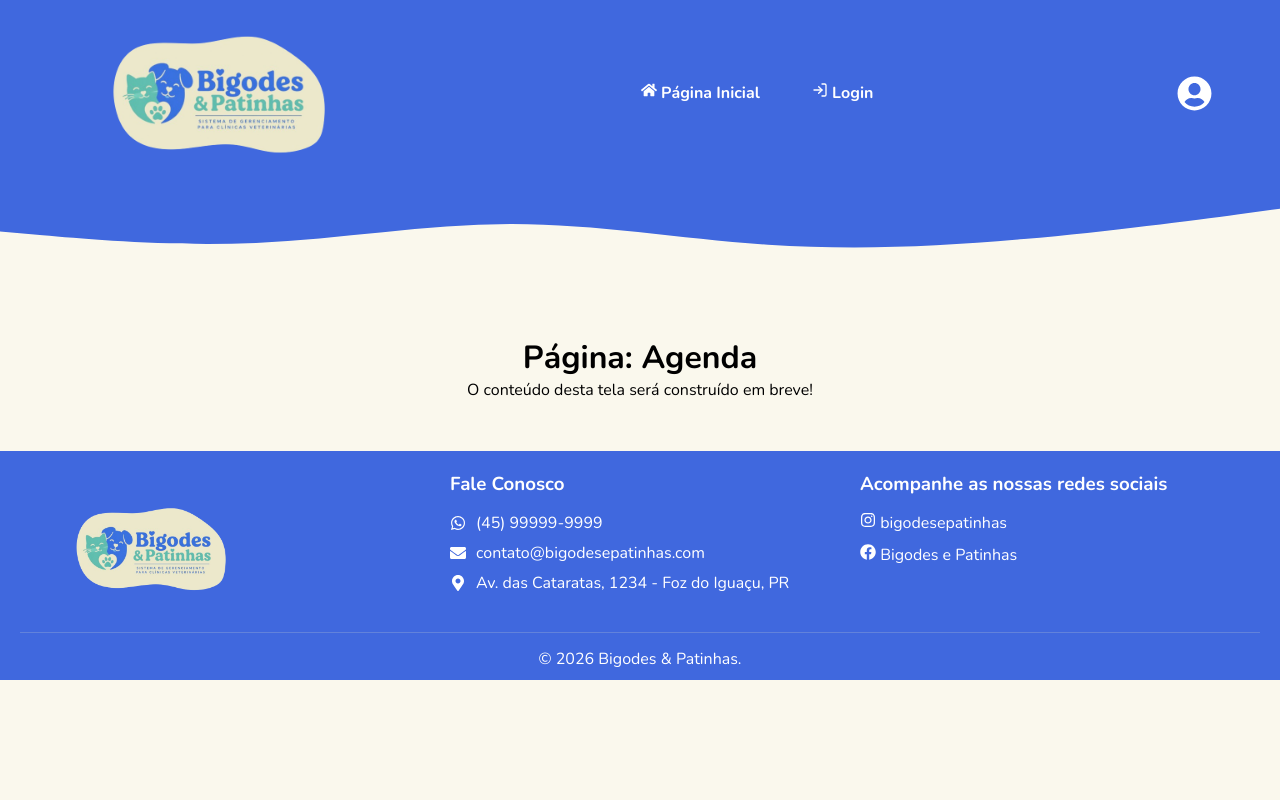
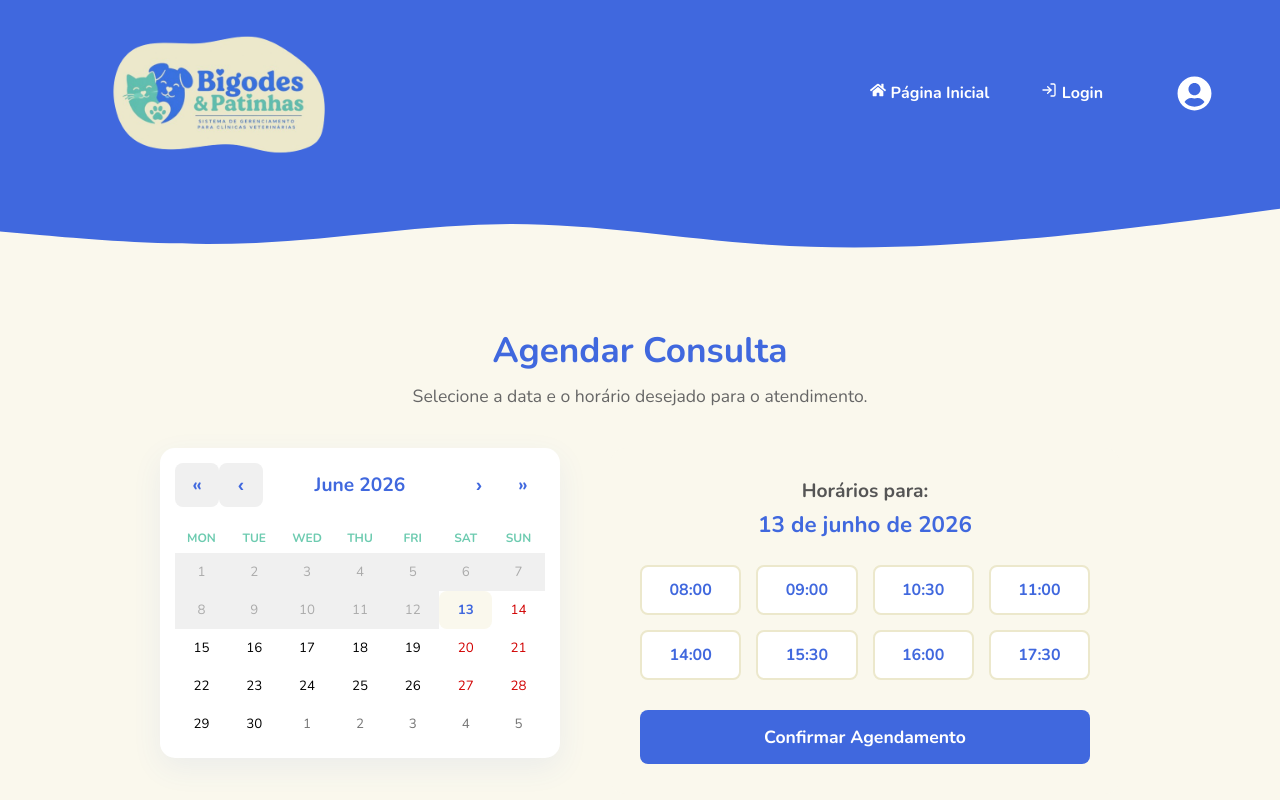
Before and after one commit to yuchenkkao/bigodes-e-patinhas, a React (Create React App) app: page /agenda in a window 1280 px wide. Shown: the top 800 px of the page. Built offline with nearby package versions, Linux system fonts and the light colour scheme.

Commit message:
ajustando navbar e acrescentando agenda

```diff
--- a/package.json
+++ b/package.json
@@ -9,6 +9,7 @@
     "@testing-library/user-event": "^13.5.0",
     "json-server": "^1.0.0-beta.15",
     "react": "^19.2.7",
+    "react-calendar": "^6.0.1",
     "react-dom": "^19.2.7",
     "react-icons": "^5.6.0",
     "react-router-dom": "^7.17.0",
--- a/src/components/Navbar/styles.css
+++ b/src/components/Navbar/styles.css
@@ -13,6 +13,8 @@ nav {
   gap: 20px;
   margin: 0;
   padding: 0;
+  margin-left: auto;
+  margin-right: 50px;
 }
 
 .link {
--- a/src/pages/Agenda/index.jsx
+++ b/src/pages/Agenda/index.jsx
@@ -1,8 +1,104 @@
+import { useState } from 'react';
+import Calendar from 'react-calendar';
+import 'react-calendar/dist/Calendar.css';
+import './styles.css';
+
+import { FaCheckCircle } from 'react-icons/fa';
+
 export default function Agenda() {
+  const [dataSelecionada, setDataSelecionada] = useState(new Date());
+  const [horarioSelecionado, setHorarioSelecionado] = useState('');
+  const [mostrarModal, setMostrarModal] = useState(false);
+
+
+  const horariosDisponiveis = [
+    '08:00', '09:00', '10:30', '11:00',
+    '14:00', '15:30', '16:00', '17:30'
+  ];
+
+
+  const aoMudarData = (novaData) => {
+    setDataSelecionada(novaData);
+    setHorarioSelecionado('');
+  };
+
+
+  const dataFormatada = dataSelecionada.toLocaleDateString('pt-BR', {
+    day: '2-digit',
+    month: 'long',
+    year: 'numeric'
+  });
+
+  const confirmarAgendamento = () => {
+    if (!horarioSelecionado) {
+      alert('Por favor, selecione um horário antes de confirmar!');
+      return;
+    }
+    setMostrarModal(true);
+  };
+
+  const fecharModal = () => {
+    setMostrarModal(false);
+    setHorarioSelecionado('');
+  };
+
   return (
-    <div style={{ padding: '50px', textAlign: 'center' }}>
-      <h1>Página: Agenda</h1>
-      <p>O conteúdo desta tela será construído em breve!</p>
+    <div className="agenda-container">
+      <div className="agenda-header">
+        <h2>Agendar Consulta</h2>
+        <p>Selecione a data e o horário desejado para o atendimento.</p>
+      </div>
+
+      <div className="agenda-content">
+        <div className="calendario-box">
+          <Calendar
+            onChange={aoMudarData}
+            value={dataSelecionada}
+            minDate={new Date()}
+            className="calendario-customizado"
+          />
+        </div>
+
+        <div className="horarios-box">
+          <h3>Horários para: <span>{dataFormatada}</span></h3>
+
+          <div className="grid-horarios">
+            {horariosDisponiveis.map((horario) => (
+              <button
+                key={horario}
+                className={`btn-horario ${horarioSelecionado === horario ? 'selecionado' : ''}`}
+                onClick={() => setHorarioSelecionado(horario)}
+              >
+                {horario}
+              </button>
+            ))}
+          </div>
+
+          <button className="btn-confirmar" onClick={confirmarAgendamento}>
+            Confirmar Agendamento
+          </button>
+        </div>
+      </div>
+
+      {mostrarModal && (
+        <div className="modal-overlay">
+          <div className="modal-content">
+            <FaCheckCircle className="modal-icon" />
+            <h2>Agendamento Concluído!</h2>
+            <p>O atendimento do seu pet foi marcado com sucesso.</p>
+
+            <div className="modal-detalhes">
+              <p>📅 <strong>Data:</strong> {dataFormatada}</p>
+              <p>⏰ <strong>Horário:</strong> {horarioSelecionado}h</p>
+            </div>
+
+            <button className="btn-modal-fechar" onClick={fecharModal}>
+              Fechar
+            </button>
+          </div>
+        </div>
+      )}
+
     </div>
   );
 }
--- a/src/pages/Agenda/styles.css
+++ b/src/pages/Agenda/styles.css
@@ -0,0 +1,260 @@
+.agenda-container {
+  padding: 40px 20px;
+  max-width: 1000px;
+  margin: 0 auto;
+  min-height: 70vh;
+  font-family: sans-serif;
+}
+
+.agenda-header {
+  text-align: center;
+  margin-bottom: 40px;
+}
+
+.agenda-header h2 {
+  color: #4068DE;
+  font-size: 2.2rem;
+  margin-bottom: 10px;
+}
+
+.agenda-header p {
+  color: #666;
+  font-size: 1.1rem;
+}
+
+
+.agenda-content {
+  display: flex;
+  gap: 50px;
+  justify-content: center;
+  flex-wrap: wrap;
+}
+
+
+.calendario-box {
+  flex: 1;
+  min-width: 320px;
+  max-width: 400px;
+}
+
+
+.calendario-customizado {
+  width: 100% !important;
+  border: none !important;
+  border-radius: 15px;
+  padding: 15px;
+  box-shadow: 0 10px 30px rgba(64, 104, 222, 0.08);
+  background-color: #ffffff !important;
+  font-family: inherit !important;
+}
+
+
+.react-calendar__navigation button {
+  color: #4068DE !important;
+  font-size: 1.2rem;
+  font-weight: bold;
+  border-radius: 8px;
+}
+
+.react-calendar__navigation button:enabled:hover,
+.react-calendar__navigation button:enabled:focus {
+  background-color: #FAF8ED !important;
+}
+
+
+.react-calendar__month-view__weekdays {
+  color: #6DCBB0;
+  font-weight: bold;
+  text-decoration: none !important;
+}
+
+.react-calendar__month-view__weekdays__weekday abbr {
+  text-decoration: none;
+}
+
+
+.react-calendar__tile--active {
+  background-color: #4068DE !important;
+  color: white !important;
+  border-radius: 8px;
+}
+
+
+.react-calendar__tile--now {
+  background-color: #FAF8ED !important;
+  color: #4068DE !important;
+  border-radius: 8px;
+  font-weight: bold;
+}
+
+
+.react-calendar__tile:enabled:hover,
+.react-calendar__tile:enabled:focus {
+  background-color: #6DCBB0 !important;
+  color: white !important;
+  border-radius: 8px;
+}
+
+
+.horarios-box {
+  flex: 1;
+  min-width: 300px;
+  background-color: #FAF8ED;
+  padding: 30px;
+  border-radius: 15px;
+  display: flex;
+  flex-direction: column;
+}
+
+.horarios-box h3 {
+  color: #555;
+  margin-bottom: 25px;
+  font-size: 1.2rem;
+  text-align: center;
+}
+
+.horarios-box h3 span {
+  color: #4068DE;
+  display: block;
+  font-size: 1.4rem;
+  margin-top: 5px;
+}
+
+
+.grid-horarios {
+  display: grid;
+  grid-template-columns: repeat(auto-fill, minmax(100px, 1fr));
+  gap: 15px;
+  margin-bottom: 30px;
+}
+
+.btn-horario {
+  background-color: white;
+  color: #4068DE;
+  border: 2px solid #ECE8CC;
+  padding: 12px;
+  font-size: 1rem;
+  font-weight: bold;
+  border-radius: 8px;
+  cursor: pointer;
+  transition: all 0.2s ease;
+}
+
+.btn-horario:hover {
+  border-color: #6DCBB0;
+  color: #6DCBB0;
+}
+
+
+.btn-horario.selecionado {
+  background-color: #6DCBB0;
+  color: black;
+  border-color: #6DCBB0;
+  transform: scale(1.05);
+  box-shadow: 0 4px 10px rgba(109, 203, 176, 0.3);
+}
+
+.btn-confirmar {
+  margin-top: auto;
+  background-color: #4068DE;
+  color: white;
+  border: none;
+  padding: 15px;
+  border-radius: 8px;
+  font-size: 1.1rem;
+  font-weight: bold;
+  cursor: pointer;
+  transition: background-color 0.3s;
+}
+
+.btn-confirmar:hover {
+  background-color: #6DCBB0;
+}
+
+.modal-overlay {
+  position: fixed;
+  top: 0;
+  left: 0;
+  width: 100%;
+  height: 100%;
+  background-color: rgba(0, 0, 0, 0.5);
+  display: flex;
+  align-items: center;
+  justify-content: center;
+  z-index: 2000;
+  animation: fadeIn 0.3s ease-out;
+}
+
+
+.modal-content {
+  background-color: white;
+  padding: 40px;
+  border-radius: 15px;
+  width: 90%;
+  max-width: 400px;
+  text-align: center;
+  box-shadow: 0 10px 25px rgba(0, 0, 0, 0.2);
+  animation: scaleUp 0.3s cubic-bezier(0.175, 0.885, 0.32, 1.275);
+}
+
+
+.modal-icon {
+  font-size: 4rem;
+  color: #6DCBB0;
+  margin-bottom: 15px;
+}
+
+.modal-content h2 {
+  color: #4068DE;
+  margin-bottom: 10px;
+  font-size: 1.6rem;
+}
+
+.modal-content p {
+  color: #666;
+  font-size: 1rem;
+  margin-bottom: 20px;
+}
+
+
+.modal-detalhes {
+  background-color: #FAF8ED;
+  padding: 15px;
+  border-radius: 8px;
+  margin-bottom: 25px;
+  text-align: left;
+}
+
+.modal-detalhes p {
+  margin: 5px 0;
+  color: #333;
+}
+
+
+.btn-modal-fechar {
+  background-color: #4068DE;
+  color: white;
+  border: none;
+  padding: 12px 30px;
+  font-size: 1rem;
+  font-weight: bold;
+  border-radius: 8px;
+  cursor: pointer;
+  transition: background-color 0.2s;
+  width: 100%;
+}
+
+.btn-modal-fechar:hover {
+  background-color: #6DCBB0;
+}
+
+
+@keyframes fadeIn {
+  from { opacity: 0; }
+  to { opacity: 1; }
+}
+
+@keyframes scaleUp {
+  from { transform: scale(0.8); opacity: 0; }
+  to { transform: scale(1); opacity: 1; }
+}
```
Also changed, not shown: 1 other file (tests, documents, lock files or other folders).
